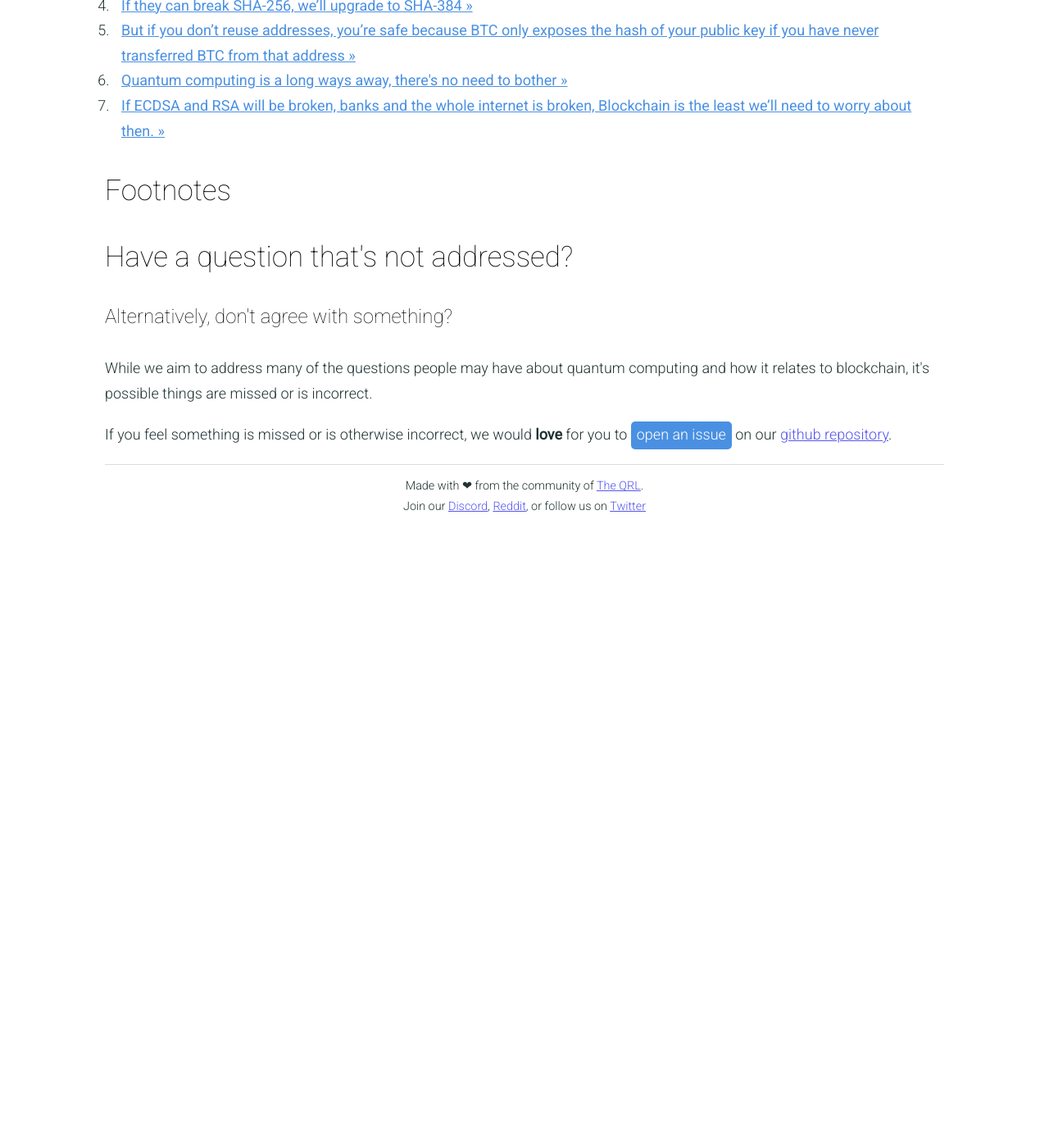
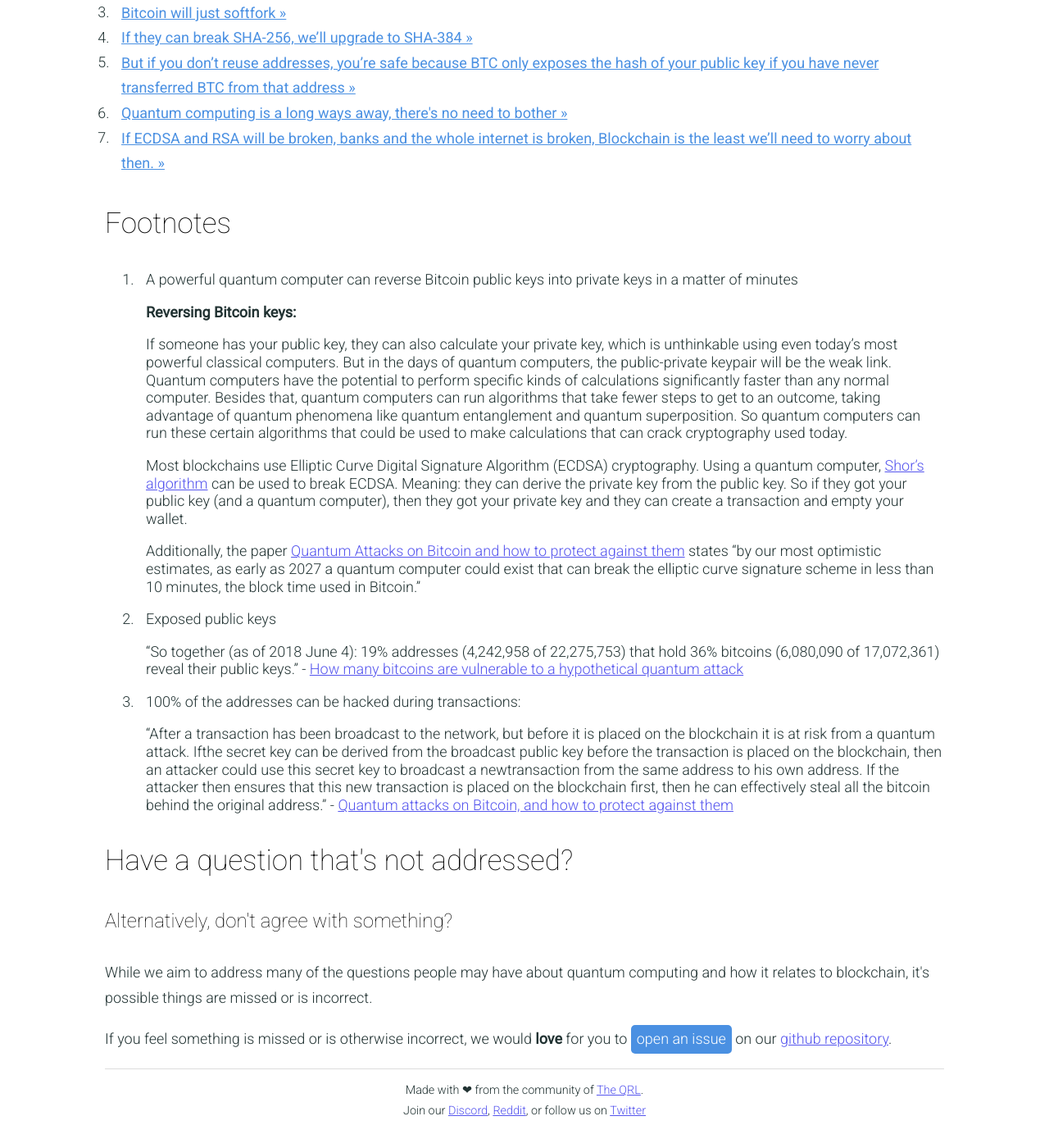
Before and after one commit to theqrl-community/faqq, a Jekyll site: the page built from _faq/quantum-computing-will-affect-bitcoin.md, in a window 1280 px wide and 1400 px high, scrolled down 852 px. Shown: the whole window at 82% size. Built offline with Jekyll 4.4.1, drawn with Linux system fonts in a browser that asks for light colours; before the commit the page ends 1515 px from its top, so only the background shows below that; some of the changed text lies outside the part shown.

Commit message:
Sources/content for it's going to effect bitcoin (assertion)

```diff
--- a/_faq/quantum-computing-will-affect-bitcoin.md
+++ b/_faq/quantum-computing-will-affect-bitcoin.md
@@ -1,9 +1,29 @@
 ---
-title: "Quantum Computing will affect Bitcoin and Blockchain"
+title: "It's going to affect Bitcoin"
 category: 'statement'
 ---
 
-## And this is a problem that needs to be addressed today
+## And this is a problem that needs to be addressed sooner rather than later
 
-- A powerful quantum computer can reverse Bitcoin public keys into private keys in a matter of minutes
-- Over 50% of all bitcoin is currently stored in addresses vulnerable to this kind of attack
+- A powerful quantum computer can reverse Bitcoin public keys into private keys in a matter of minutes[^QUANTUMATTACK]
+- 36% of all BTC are on addresses with exposed public keys[^EXPOSEDKEYS]
+- 100% of addresses can be hacked during transactions[^QUANTUMTX]
+
+[^QUANTUMATTACK]: A powerful quantum computer can reverse Bitcoin public keys into private keys in a matter of minutes
+
+	**Reversing Bitcoin keys:**
+
+	If someone has your public key, they can also calculate your private key, which is unthinkable using even today’s most powerful classical computers. But in the days of quantum computers, the public-private keypair will be the weak link. Quantum computers have the potential to perform specific kinds of calculations significantly faster than any normal computer. Besides that, quantum computers can run algorithms that take fewer steps to get to an outcome, taking advantage of quantum phenomena like quantum entanglement and quantum superposition. So quantum computers can run these certain algorithms that could be used to make calculations that can crack cryptography used today.
+
+	Most blockchains use Elliptic Curve Digital Signature Algorithm (ECDSA) cryptography. Using a quantum computer, [Shor's algorithm](https://arxiv.org/abs/quant-ph/0301141) can be used to break ECDSA.  Meaning: they can derive the private key from the public key. So if they got your public key (and a quantum computer), then they got your private key and they can create a transaction and empty your wallet.
+
+	Additionally, the paper [Quantum Attacks on Bitcoin and how to protect against them](https://arxiv.org/pdf/1710.10377.pdf) states "by our most optimistic estimates, as early as 2027 a quantum computer  could  exist  that  can  break  the  elliptic  curve  signature  scheme  in  less  than  10 minutes, the block time used in Bitcoin."
+
+[^EXPOSEDKEYS]: Exposed public keys
+
+	"So together (as of 2018 June 4): 19% addresses (4,242,958 of 22,275,753) that hold 36% bitcoins (6,080,090 of 17,072,361) reveal their public keys." - [How many bitcoins are vulnerable to a hypothetical quantum attack](https://medium.com/@sashagnip/how-many-bitcoins-are-vulnerable-to-a-hypothetical-quantum-attack-3e59e4172e8)
+
+
+[^QUANTUMTX]: 100% of the addresses can be hacked during transactions:
+
+	"After a transaction has been broadcast to the network, but before it  is  placed  on  the  blockchain  it  is  at  risk  from  a  quantum  attack.   Ifthe secret key can be derived from the broadcast public key before the transaction is placed on the blockchain, then an attacker could use this secret key to broadcast a newtransaction from the same address to his own address.  If the attacker then ensures that this new transaction is placed on the blockchain first, then he can effectively steal all the bitcoin behind the original address." - [Quantum attacks on Bitcoin, and how to protect against them](https://arxiv.org/pdf/1710.10377.pdf)
```
